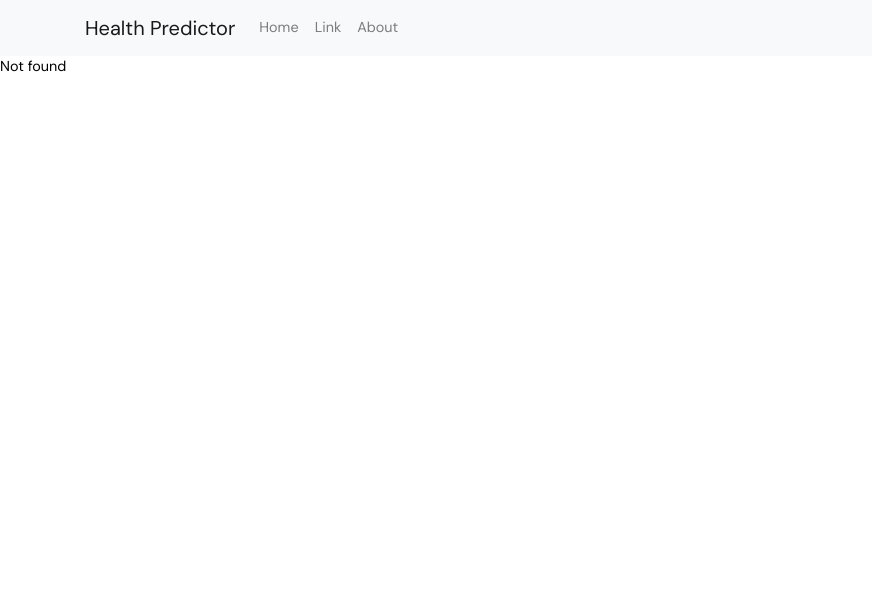
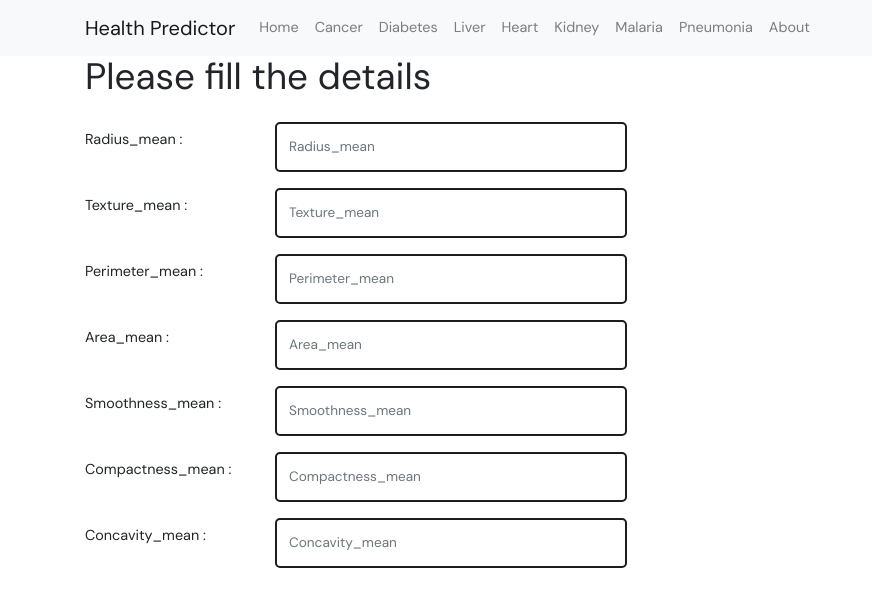
Before and after one commit to nischaynagar/health-predictor, a React (Create React App) app: page /cancer in a window 1280 px wide. Before the commit this address had no page. Shown: the top 606 px of the page, without its empty margins (0-872 px from the left). Built offline with nearby package versions, Linux system fonts and the light colour scheme.

Commit message:
Cancer and other componenrts created

```diff
--- a/src/App.js
+++ b/src/App.js
@@ -10,14 +10,28 @@ import {
 } from "react-bootstrap";
 import { Switch, Route, Link } from "react-router-dom";
 import About from "./components/About";
+import Cancer from "./components/Cancer";
+import Diabetes from "./components/Diabetes";
+import Heart from "./components/Heart";
 import Home from "./components/Home";
+import Kidney from "./components/Kidney";
+import Liver from "./components/Liver";
+import Malaria from "./components/Malaria";
+import Pneumonia from "./components/Pneumonia";
 
 function App() {
   return (
     <>
       <Switch>
-        <Route exact path="/home" component={Home} />
+        <Route exact path="/cancer" component={Cancer} />
+        <Route exact path="/diabetes" component={Diabetes} />
+        <Route exact path="/liver" component={Liver} />
+        <Route exact path="/heart" component={Heart} />
+        <Route exact path="/kidney" component={Kidney} />
+        <Route exact path="/malaria" component={Malaria} />
+        <Route exact path="/pneumonia" component={Pneumonia} />
         <Route exact path="/about" component={About} />
+        <Route path="/" component={Home} />
         <Route
           render={function () {
             return <p>Not found</p>;
--- a/src/components/About/index.js
+++ b/src/components/About/index.js
@@ -1,5 +1,32 @@
 import React from "react";
+import { Carousel } from "react-bootstrap";
 
 export default function About() {
-  return <div></div>;
+  return (
+    <div>
+      <Carousel>
+        <Carousel.Item>
+          <Carousel.Caption>
+            <h3>First slide label</h3>
+            <p>Nulla vitae elit libero, a pharetra augue mollis interdum.</p>
+          </Carousel.Caption>
+        </Carousel.Item>
+        <Carousel.Item>
+          <Carousel.Caption>
+            <h3>Second slide label</h3>
+            <p>Lorem ipsum dolor sit amet, consectetur adipiscing elit.</p>
+          </Carousel.Caption>
+        </Carousel.Item>
+        <Carousel.Item>
+          <Carousel.Caption>
+            <h3>Third slide label</h3>
+            <p>
+              Praesent commodo cursus magna, vel scelerisque nisl consectetur.
+            </p>
+          </Carousel.Caption>
+        </Carousel.Item>
+      </Carousel>
+      ut
+    </div>
+  );
 }
--- /dev/null
+++ b/src/components/Cancer/index.js
@@ -0,0 +1,70 @@
+import React from "react";
+import { Col, FloatingLabel, Form, Row } from "react-bootstrap";
+
+function Cancer() {
+  return (
+    <div className="container">
+      <h3 className="mb-4">Please fill the details</h3>
+      <Form>
+        <Form.Group as={Row} className="mb-3" controlId="formRadiusMean">
+          <Form.Label column sm="2">
+            Radius_mean :
+          </Form.Label>
+          <Col sm="10">
+            <Form.Control placeholder="Radius_mean" />
+          </Col>
+        </Form.Group>
+        <Form.Group as={Row} className="mb-3" controlId="fromTextureMean">
+          <Form.Label column sm="2">
+            Texture_mean :
+          </Form.Label>
+          <Col sm="10">
+            <Form.Control placeholder="Texture_mean" />
+          </Col>
+        </Form.Group>
+        <Form.Group as={Row} className="mb-3" controlId="fromPerimeterMean">
+          <Form.Label column sm="2">
+            Perimeter_mean :
+          </Form.Label>
+          <Col sm="10">
+            <Form.Control placeholder="Perimeter_mean" />
+          </Col>
+        </Form.Group>
+        <Form.Group as={Row} className="mb-3" controlId="fromAreaMean">
+          <Form.Label column sm="2">
+            Area_mean :
+          </Form.Label>
+          <Col sm="10">
+            <Form.Control placeholder="Area_mean" />
+          </Col>
+        </Form.Group>
+        <Form.Group as={Row} className="mb-3" controlId="fromSmoothnessMean">
+          <Form.Label column sm="2">
+            Smoothness_mean :
+          </Form.Label>
+          <Col sm="10">
+            <Form.Control placeholder="Smoothness_mean" />
+          </Col>
+        </Form.Group>
+        <Form.Group as={Row} className="mb-3" controlId="fromCompactnessMean">
+          <Form.Label column sm="2">
+            Compactness_mean :
+          </Form.Label>
+          <Col sm="10">
+            <Form.Control placeholder="Compactness_mean" />
+          </Col>
+        </Form.Group>
+        <Form.Group as={Row} className="mb-3" controlId="fromConcavityMean">
+          <Form.Label column sm="2">
+            Concavity_mean :
+          </Form.Label>
+          <Col sm="10">
+            <Form.Control placeholder="Concavity_mean" />
+          </Col>
+        </Form.Group>
+      </Form>
+    </div>
+  );
+}
+
+export default Cancer;
--- /dev/null
+++ b/src/components/Diabetes/index.js
@@ -0,0 +1,7 @@
+import React from "react";
+
+function Diabetes() {
+  return <div>Hi diabetes</div>;
+}
+
+export default Diabetes;
--- /dev/null
+++ b/src/components/Heart/index.js
@@ -0,0 +1,7 @@
+import React from "react";
+
+function Heart() {
+  return <div>Hi heart</div>;
+}
+
+export default Heart;
--- /dev/null
+++ b/src/components/Kidney/index.js
@@ -0,0 +1,7 @@
+import React from "react";
+
+function Kidney() {
+  return <div>Hi Kidney</div>;
+}
+
+export default Kidney;
--- /dev/null
+++ b/src/components/Liver/index.js
@@ -0,0 +1,7 @@
+import React from "react";
+
+function Liver() {
+  return <div>Hi Liver</div>;
+}
+
+export default Liver;
--- /dev/null
+++ b/src/components/Malaria/index.js
@@ -0,0 +1,7 @@
+import React from "react";
+
+function Malaria() {
+  return <div>Hi Malaria</div>;
+}
+
+export default Malaria;
--- a/src/components/Navbar/index.js
+++ b/src/components/Navbar/index.js
@@ -24,9 +24,28 @@ function navbar() {
               <Nav.Link as={Link} to="/home">
                 Home
               </Nav.Link>
-              <Nav.Link as={Link} to="/link">
-                Link
+              <Nav.Link as={Link} to="/cancer">
+                Cancer
               </Nav.Link>
+              <Nav.Link as={Link} to="/diabetes">
+                Diabetes
+              </Nav.Link>
+              <Nav.Link as={Link} to="/liver">
+                Liver
+              </Nav.Link>
+              <Nav.Link as={Link} to="/heart">
+                Heart
+              </Nav.Link>
+              <Nav.Link as={Link} to="/kidney">
+                Kidney
+              </Nav.Link>
+              <Nav.Link as={Link} to="/malaria">
+                Malaria
+              </Nav.Link>
+              <Nav.Link as={Link} to="/pneumonia">
+                Pneumonia
+              </Nav.Link>
+
               <Nav.Link as={Link} to="/about">
                 About
               </Nav.Link>
--- /dev/null
+++ b/src/components/Pneumonia/index.js
@@ -0,0 +1,7 @@
+import React from "react";
+
+function Pneumonia() {
+  return <div>Hi Pneumonia</div>;
+}
+
+export default Pneumonia;
--- a/src/index.js
+++ b/src/index.js
@@ -1,8 +1,8 @@
 import React from "react";
 import ReactDOM from "react-dom";
-import "./index.css";
 import App from "./App";
 import reportWebVitals from "./reportWebVitals";
+import "bootstrap/dist/css/bootstrap.min.css";
 import "./styles";
 import Nav from "./components/Navbar";
 import { BrowserRouter } from "react-router-dom";
```
